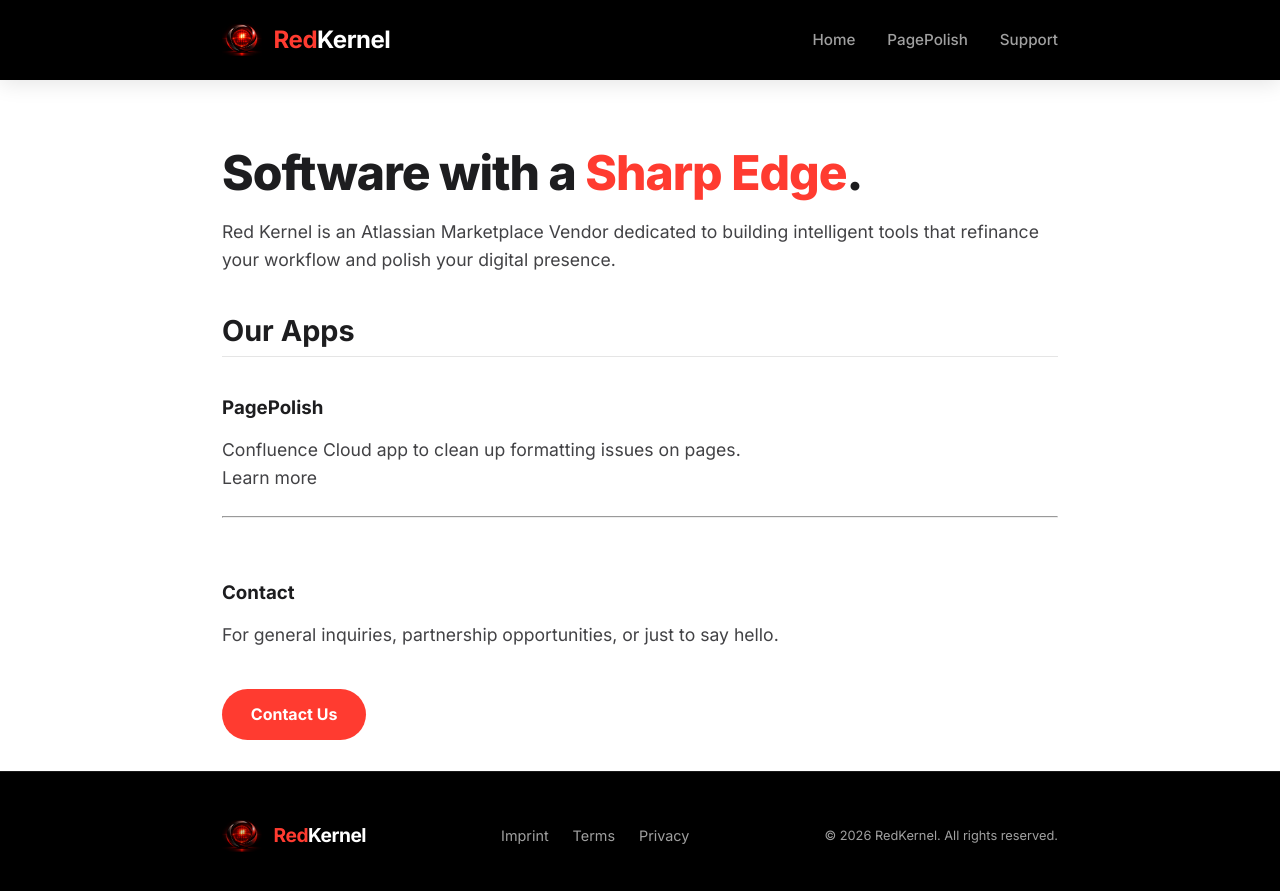
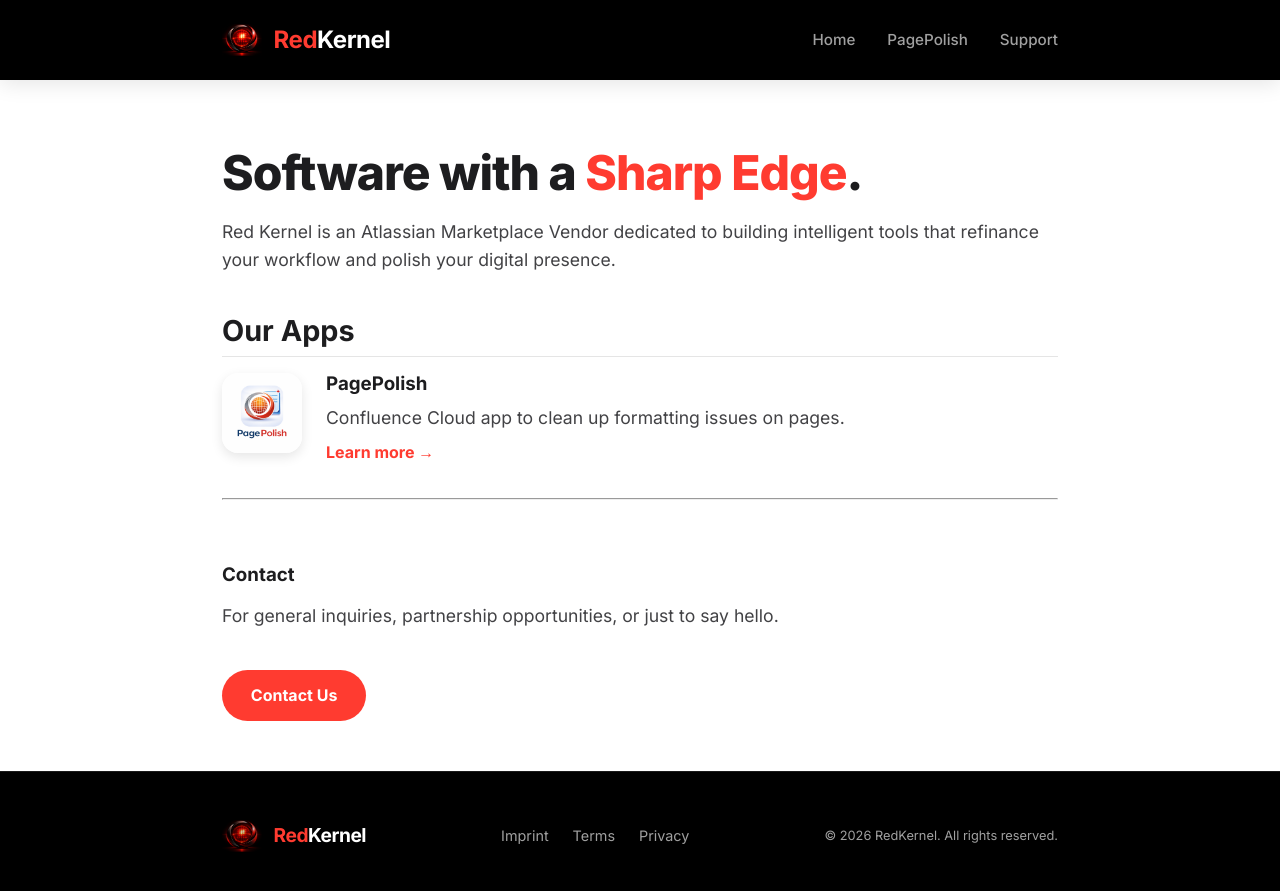
Before and after one commit to red-kernel/redkernel-pages, a Jekyll site: the page built from index.md, in a window 1280 px wide. Shown: the top 891 px of the page. Built offline with Jekyll 4.4.1, drawn with Linux system fonts in a browser that asks for light colours.

Commit message:
Layout app logo next to text on homepage

```diff
--- a/index.md
+++ b/index.md
@@ -9,9 +9,14 @@ Red Kernel is an Atlassian Marketplace Vendor dedicated to building intelligent
 
 ## Our Apps
 
-### PagePolish
-Confluence Cloud app to clean up formatting issues on pages.
-[Learn more]({{ "/pagepolish/" | relative_url }})
+<div style="display: flex; align-items: flex-start; gap: 1.5rem; margin-bottom: 2rem;">
+  <img src="{{ "/assets/images/pagepolish-logo.png" | relative_url }}" alt="PagePolish Logo" style="width: 80px; height: auto; border-radius: 16px; box-shadow: 0 4px 12px rgba(0,0,0,0.1);">
+  <div>
+    <h3 style="margin-top: 0; margin-bottom: 0.5rem;">PagePolish</h3>
+    <p style="margin-bottom: 0.5rem;">Confluence Cloud app to clean up formatting issues on pages.</p>
+    <a href="{{ "/pagepolish/" | relative_url }}" style="font-weight: 600; color: var(--primary-color);">Learn more &rarr;</a>
+  </div>
+</div>
 
 ---
 
```
